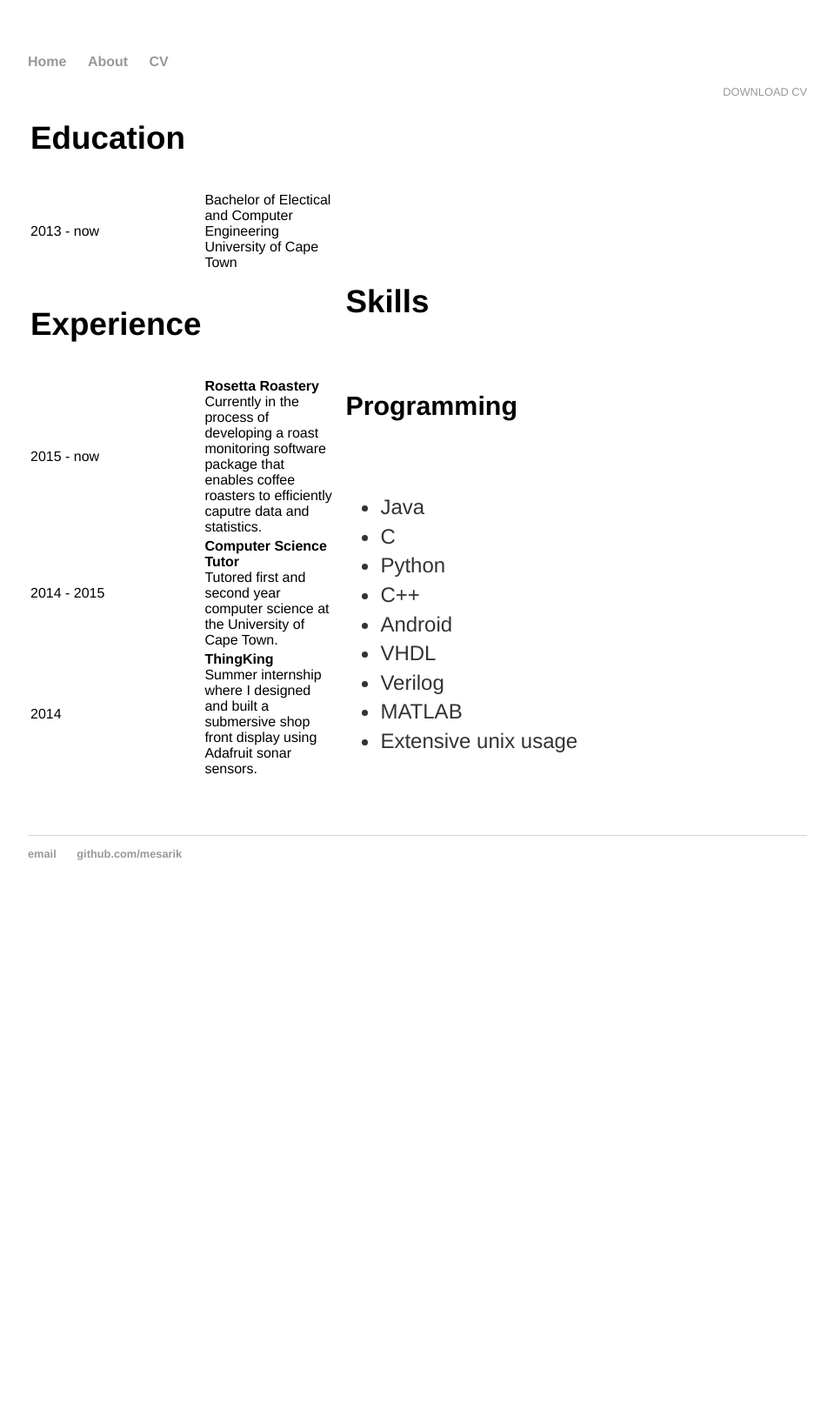
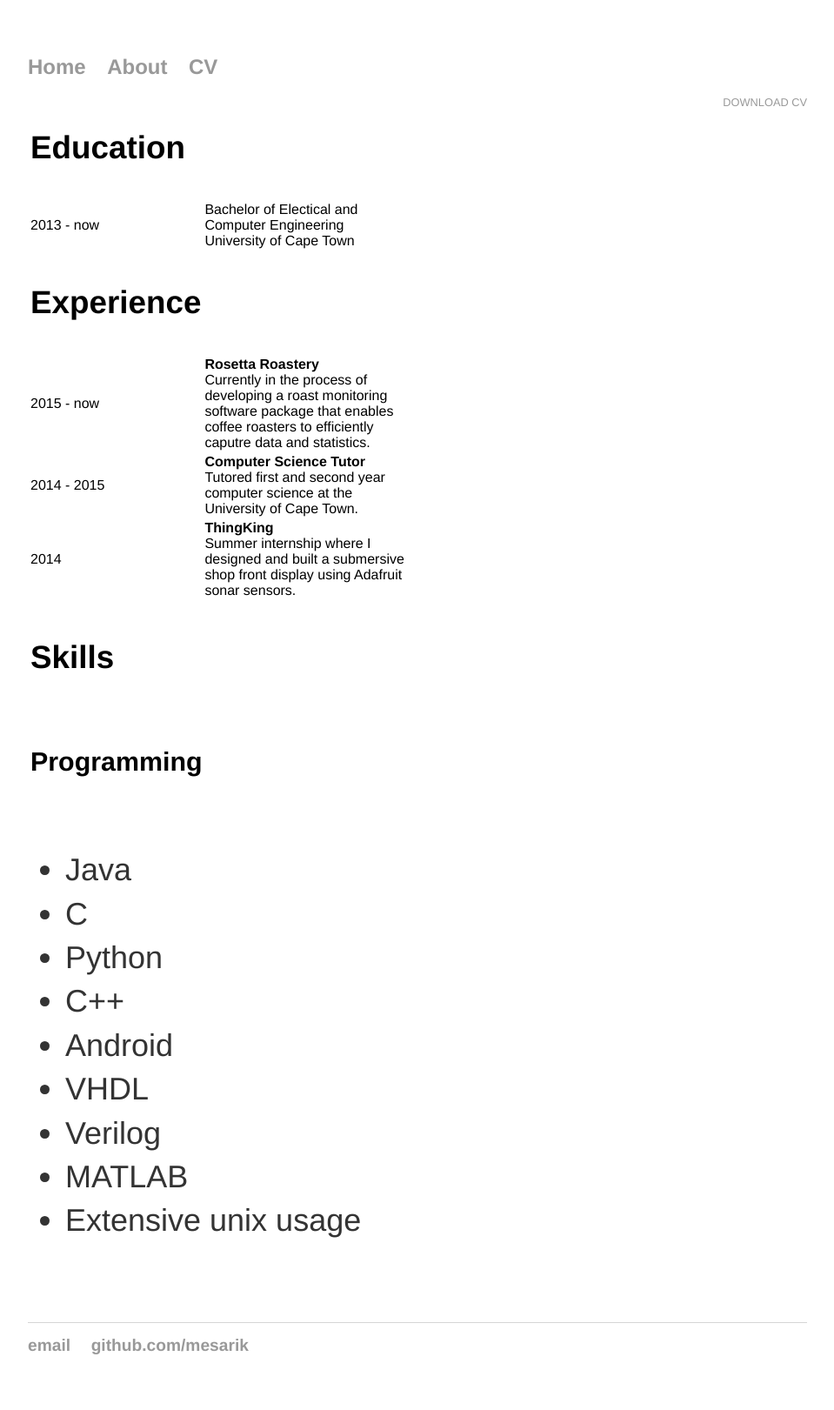
Before and after one commit to mesarcik/mesarcik.github.io, a Jekyll site: the page built from cv/index.html, in a window 1280 px wide. Shown: the whole page at 87% size, without its empty margins (160-1119 px from the left). Built offline with Jekyll 4.4.1, drawn with Linux system fonts in a browser that asks for light colours; before the commit the page ends 1051 px from its top, so only the background shows below that.

Commit message:
git_uploader.sh

```diff
--- a/css/main.css
+++ b/css/main.css
@@ -6,14 +6,17 @@ a:hover { text-decoration: underline; }
 table {border: none;}
 
 
-p, ul { font-size: 1.5em; line-height: 1.4em; color: #333; }
+p, ul,li { font-size: 1.5em; line-height: 1.4em; color: #333; }
 table {font-family: 'Helvetica'}
+li {font-family: 'Helvetica'}
+
 
 h1, h2, h3, h4 { font-family: 'Helvetica', 'Arial', 'Sans-Serif'; }
 h1 { font-size: 10em;  }
 h2 { font-size: 5em; }
 h3 { font-size: 2.3em; }
 h4 { font-size: 1.9em; }
+
 
 nav ul, footer ul { font-size: 1em; font-family: 'Helvetica', 'Arial', 'Sans-Serif'; padding: 0px; list-style: none; font-weight: bold; }
 nav ul li, footer ul li { display: inline; margin-right: 20px; }
--- a/cv/index.html
+++ b/cv/index.html
@@ -5,7 +5,7 @@ title: Misha Mesarcik's CV
 
 	<div class="cv">
 		<a href="https://mesarcik.github.io/cv_10.pdf" class="download" title="Download CV as PDF">Download CV</a>
-				<table style="width:40%;display: inline-block;">						<tr>
+				<table style="width:50%;display: inline-block;">						<tr>
 							<td><h3> Education</h3></td>
 <!-- 							<td><h3> &nbsp; </h3></td>
 							  -->
@@ -35,10 +35,9 @@ title: Misha Mesarcik's CV
 							</tr>
 
 					</table>
-			<table style= "width:40%; display: inline-block;">
-					<tr>
+			<table style= "width:50%; display: inline-block;">
 							<td><h3> Skills </h3></td>
-						</tr>
+
 						<tr>
 							<td> <h4> Programming</h4> <br> <ul> <li>Java</li> <li>C</li> <li>Python</li> <li>C++</li> <li>Android</li>  <li>VHDL</li>  <li>Verilog</li>  <li>MATLAB</li>  <li>Extensive unix usage</li>  </ul></td>
 						</tr>
```
